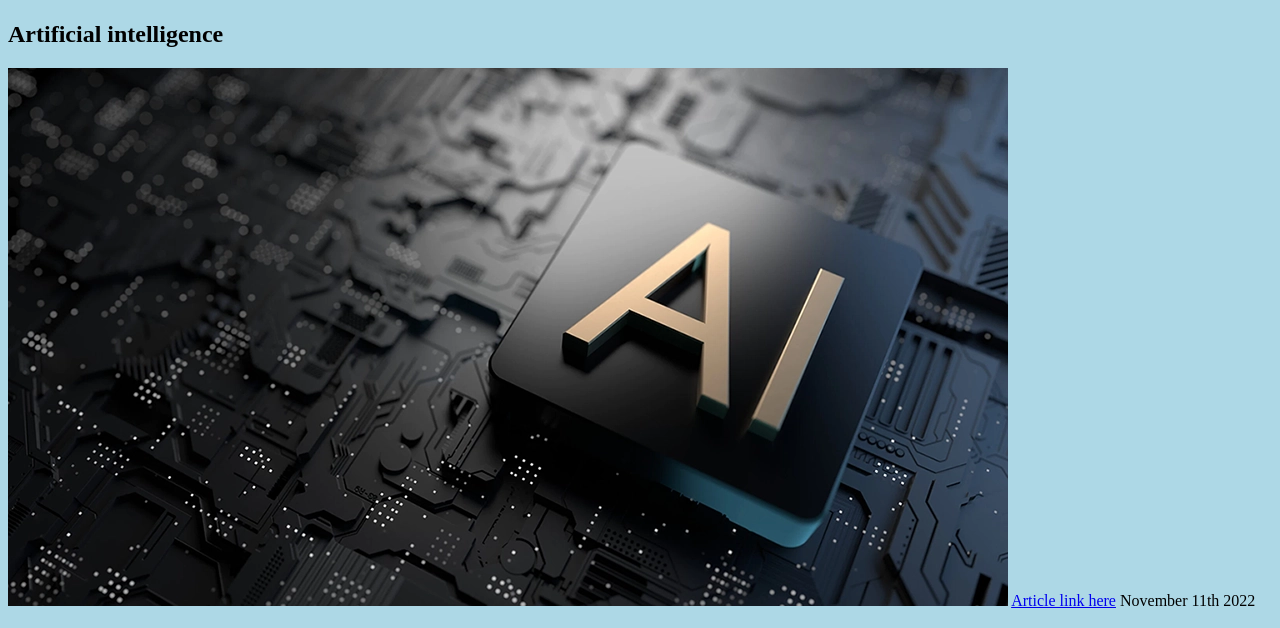
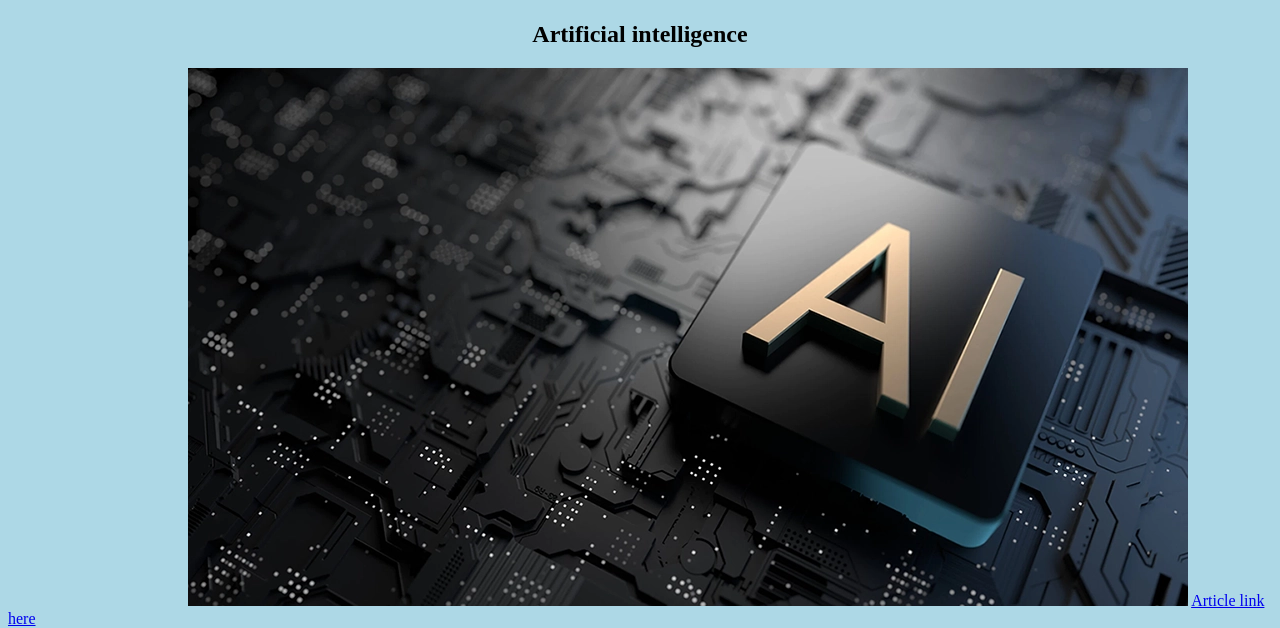
Before and after one commit to navusiingh/blo, a plain HTML site: page index.html in a window 1280 px wide. Shown: the part 176-804 px from the top of the page. Drawn offline with Linux system fonts and the light colour scheme.

Commit message:
css update

```diff
--- a/css/style.css
+++ b/css/style.css
@@ -12,7 +12,18 @@ p {
     font-size: 20px;
 }
 
+h2 {
+    color: black;
+    text-align: center;
+}
 img {
     font-family: Verdana;
     font-size: 100px;
 }
+time {
+    text-align: center;
+
+}
+img {
+    margin-left: 180px;
+}
--- a/index.html
+++ b/index.html
@@ -19,7 +19,7 @@
             <article>
                  <h2>Artificial intelligence</h2>
                 <img src="images/AI-Motherboard-scaled.webp" alt="article alt text here">
-                <a href="https://builtin.com/artificial-intelligence/artificial-intelligence-future">Article link here</a>
+                <a href="https://builtin.com/artificial-intelligence/artificial-intelligence-future">Article link here</a><br>
                 <time>November 11th 2022</time>
                 <p>Artificial intelligence is shaping the future of humanity across nearly every industry. It is already the main driver of emerging technologies like big data, robotics and IoT, and it will continue to act as a technological innovator for the foreseeable future.AI is important because it forms the very foundation of computer learning. Through AI, computers have the ability to harness massive amounts of data and use their learned intelligence to make optimal decisions and discoveries in fractions of the time that it would take humans.</p>
             </article>
```
